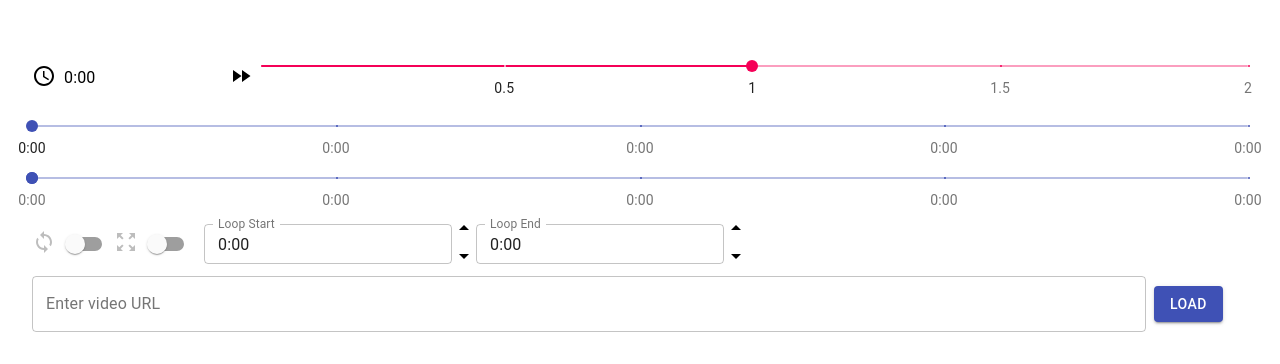
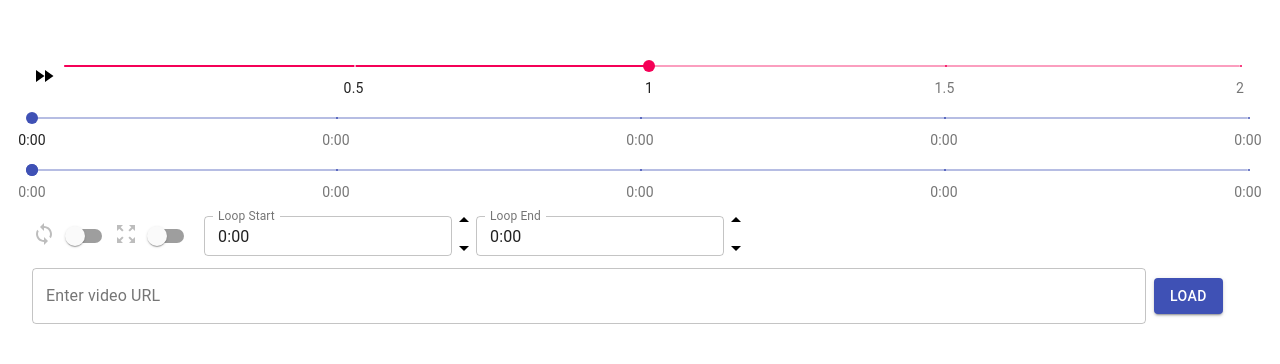
Before and after one commit to ysirman/viphkee, a React (Create React App) app: page / in a window 1280 px wide. Shown: the part 516-880 px from the top of the page. Built offline with nearby package versions, Linux system fonts and the light colour scheme.

Commit message:
remove elapsed time

```diff
--- a/src/components/PlayerConfig/index.tsx
+++ b/src/components/PlayerConfig/index.tsx
@@ -1,46 +1,17 @@
-import React, { useContext } from "react";
+import React from "react";
 
-import PlayerContext from "../../contexts/PlayerContext";
 import PlaybackRate from "./PlaybackRate";
 import SeekSlider from "./SeekSlider";
 import LoopRangeSlider from "./LoopRangeSlider";
 import LoopConfig from "./LoopConfig";
 import InputUrl from "./InputUrl";
 
-import { secondsToTime } from "../../utils/formatter";
-
 import Box from "@material-ui/core/Box";
-import Grid from "@material-ui/core/Grid";
-import Typography from "@material-ui/core/Typography";
-import ScheduleIcon from "@material-ui/icons/Schedule";
 
 const PlayerConfig: React.FC = () => {
-  const { playerState } = useContext(PlayerContext);
-
   return (
     <Box m={4} mt={1}>
-      <Box mb={1}>
-        <Grid container spacing={2} alignItems="center">
-          <Grid
-            container
-            item
-            xs={2}
-            spacing={1}
-            alignItems="center"
-            justify="center"
-          >
-            <Grid item>
-              <ScheduleIcon />
-            </Grid>
-            <Grid item xs>
-              <Typography>
-                {secondsToTime(playerState.duration * playerState.played)}
-              </Typography>
-            </Grid>
-          </Grid>
-          <PlaybackRate />
-        </Grid>
-      </Box>
+      <PlaybackRate />
       <SeekSlider />
       <LoopRangeSlider />
       <LoopConfig />
```
